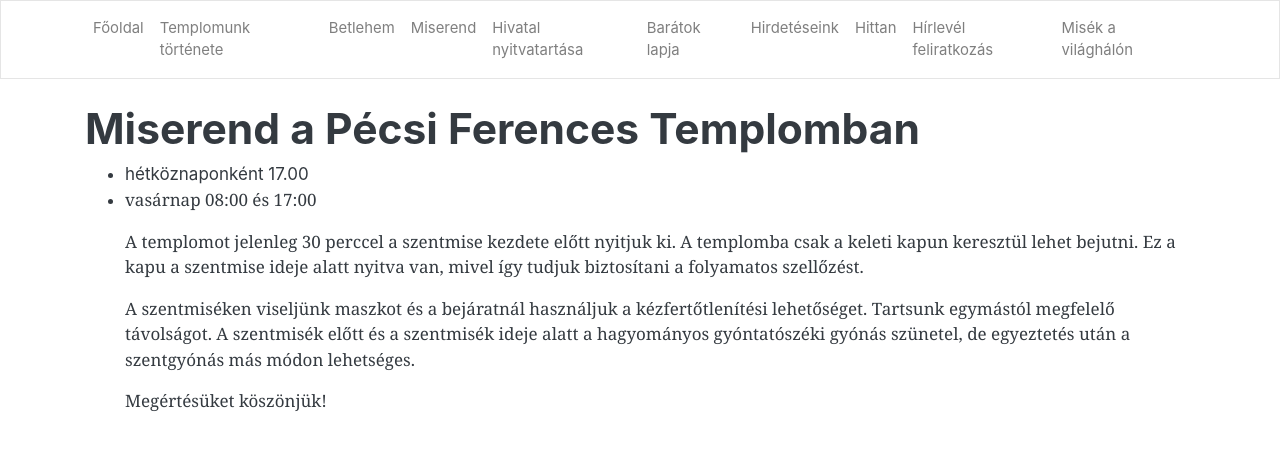
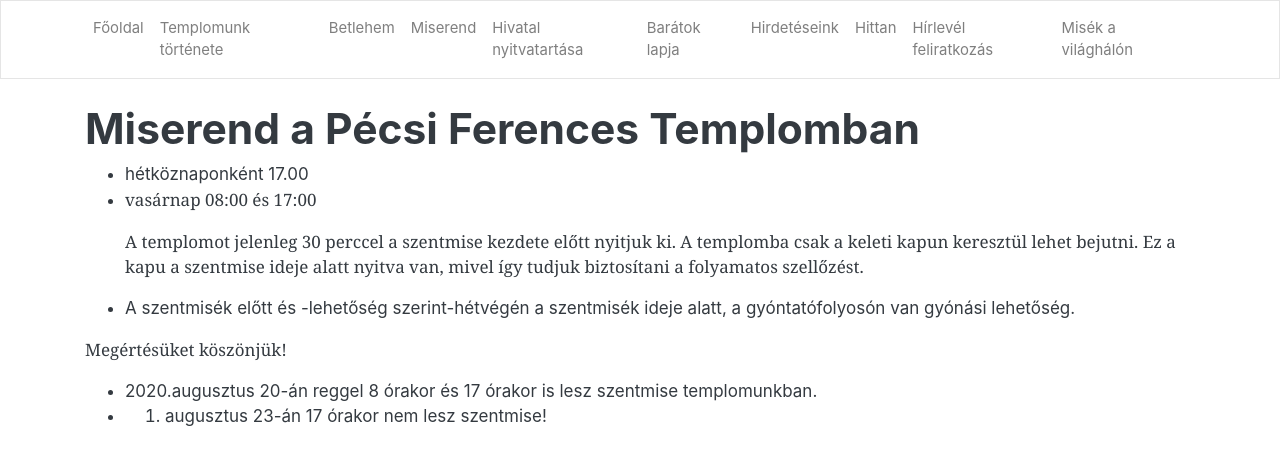
Before and after one commit to pecsi-ferences/pecsi-ferences.github.io, a Jekyll site: the page built from miserend.md, in a window 1280 px wide. Shown: the top 465 px of the page. Built offline with Jekyll 4.4.1, drawn with Linux system fonts in a browser that asks for light colours; nearby versions of some CDN libraries.

Commit message:
Update from Forestry.io Zoltán Dohány updated miserend.md

```diff
--- a/miserend.md
+++ b/miserend.md
@@ -9,7 +9,8 @@ title: Miserend a Pécsi Ferences Templomban
 * vasárnap 08:00 és 17:00
 
   A templomot jelenleg 30 perccel a szentmise kezdete előtt nyitjuk ki. A templomba csak a keleti kapun keresztül lehet bejutni. Ez a kapu a szentmise ideje alatt nyitva van, mivel így tudjuk biztosítani a folyamatos szellőzést.
-
-  A szentmiséken viseljünk maszkot és a bejáratnál használjuk a kézfertőtlenítési lehetőséget. Tartsunk egymástól megfelelő távolságot. A szentmisék előtt és a szentmisék ideje alatt a hagyományos gyóntatószéki gyónás szünetel, de egyeztetés után a szentgyónás más módon lehetséges.
+*  A szentmisék előtt és -lehetőség szerint-hétvégén a szentmisék ideje alatt, a gyóntatófolyosón van gyónási lehetőség.
 
   Megértésüket köszönjük!
+* 2020.augusztus 20-án reggel 8 órakor és 17 órakor is lesz szentmise templomunkban.
+* 2020. augusztus 23-án 17 órakor nem lesz szentmise!
```
